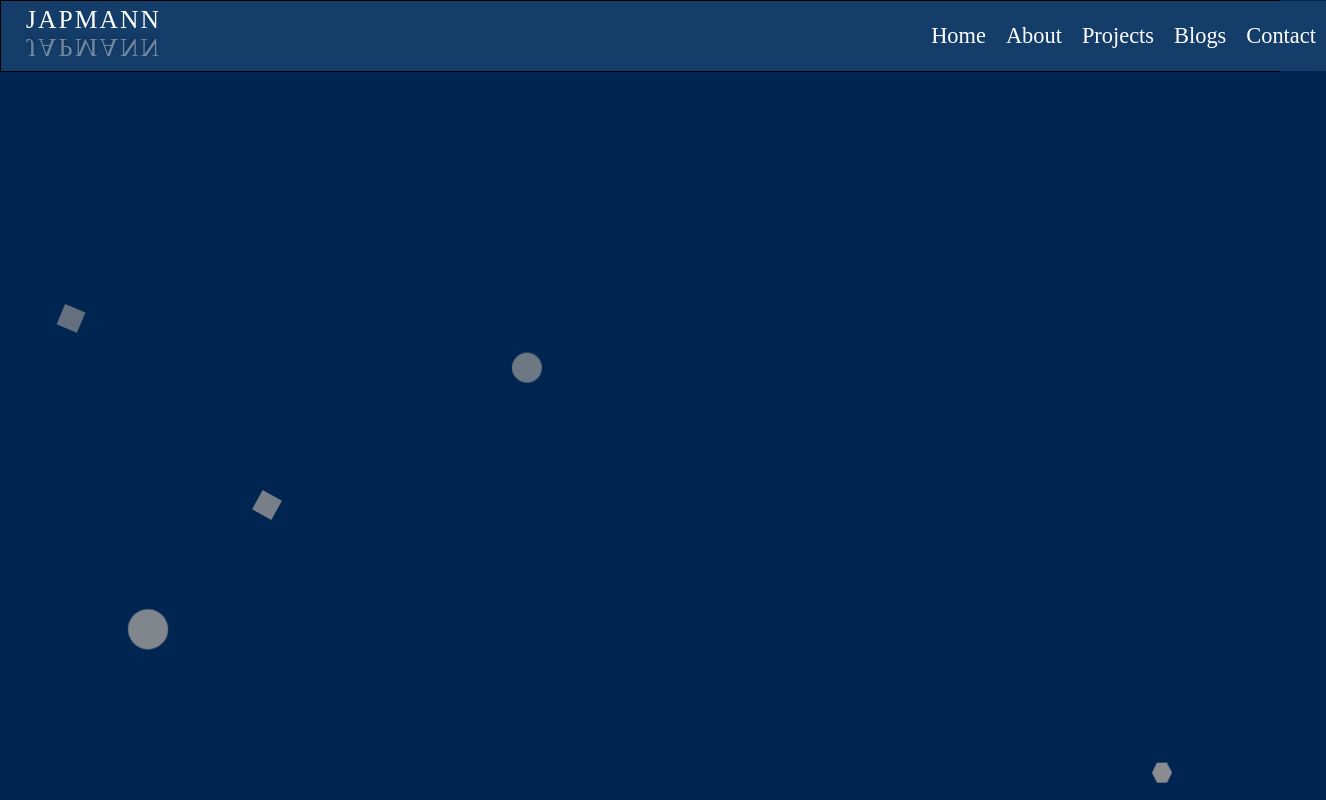
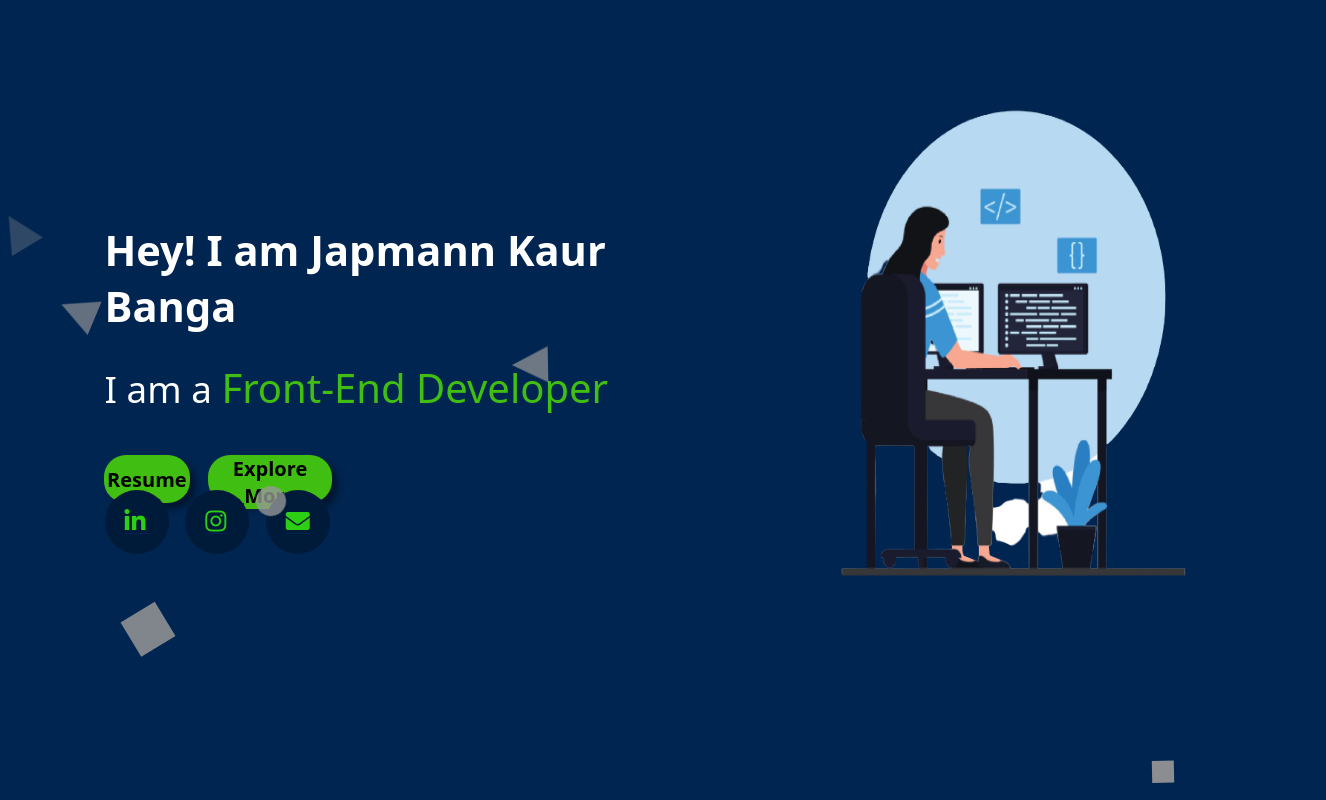
Before and after one commit to JapmannKaur/my-portfolio, a React (Vite) app: page / in a window 1280 px wide. Shown: the whole page, 1326 px wide, since content can reach past the window. Built offline with nearby package versions, Linux system fonts and the light colour scheme.

Commit message:
Pagechanges

```diff
--- a/index.html
+++ b/index.html
@@ -3,6 +3,13 @@
   <head>
     <meta charset="UTF-8" />
     <link rel="icon" type="image/svg+xml" href="/vite.svg" />
+    <link
+        rel="stylesheet"
+        href="https://cdnjs.cloudflare.com/ajax/libs/font-awesome/5.12.0/css/all.min.css"
+        integrity="sha512-c93ifPoTvMdEJH/rKIcBx//AL1znq9+4/RmMGafI/vnTFe/dKwnn1uoeszE2zJBQTS1Ck5CqSBE+34ng2PthJg=="
+        crossorigin="anonymous"
+        referrerpolicy="no-referrer"
+      />
     <meta name="viewport" content="width=device-width, initial-scale=1.0" />
     <title>Vite + React</title>
   </head>
--- a/src/components/Background.jsx
+++ b/src/components/Background.jsx
@@ -5,16 +5,17 @@ const Background = () => {
   return (
     <>
     <div className="wrapper">
+      <span className='tri'></span>
       <span className='square'></span>
       <span className='circle'></span>
       <span className='square'></span>
-      <span className='hexa'></span>
+      <span className='tri'></span>
       <span className='circle'></span>
       <span className='circle'></span>
-      <span className='hexa'></span>
+      <span className='tri'></span>
       <span className='circle'></span>
       <span className='square'></span>
-      <span className='hexa'></span>
+      <span className='tri'></span>
     </div>
     {/* <div className="banner">
       <div className="content">
--- /dev/null
+++ b/src/components/TypingAnimation.jsx
@@ -0,0 +1,57 @@
+import React, { useState, useEffect } from 'react';
+import {Link} from 'react-router-dom'
+const TypingAnimation = () => {
+  const titles = ["CS Student", "Front-End Developer", "UX/UI Designer", "Coding Enthusiast"];
+  const [currentIndex, setCurrentIndex] = useState(0);
+  const [hovered, setHovered] = useState(false);
+  const [value, setValue] = useState('');
+
+  useEffect(() => {
+    let intervalId;
+
+    if (hovered) {
+      setValue(titles[currentIndex]);
+    } else {
+      intervalId = setInterval(() => {
+        const currentTitle = titles[currentIndex];
+        setValue(currentTitle.substring(0, value.length + 1));
+        if (value === currentTitle) {
+          clearInterval(intervalId);
+          setTimeout(() => {
+            setValue('');
+            setCurrentIndex((currentIndex + 1) % titles.length);
+          }, 2000);
+        }
+      }, 100);
+    }
+
+    return () => clearInterval(intervalId);
+  }, [currentIndex, hovered, value, titles]);
+
+  const handleMouseEnter = () => {
+    setHovered(true);
+  };
+
+  const handleMouseLeave = () => {
+    setHovered(false);
+  };
+
+  return (
+    <div>
+      <h2>Hey! I am Japmann Kaur Banga</h2>
+      <p>I am a <span
+        className="typing"
+        onMouseEnter={handleMouseEnter}
+        onMouseLeave={handleMouseLeave}
+      >
+        {value}
+      </span></p>
+      <div className='btn'>
+        <button className='btn1'><span className='txt1'>Resume</span></button>
+        <button className='btn2'><Link to='/about'>Explore More</Link></button>
+      </div>
+    </div>
+  );
+};
+
+export default TypingAnimation;
--- a/src/css/Background.css
+++ b/src/css/Background.css
@@ -14,16 +14,17 @@ body {
 	animation: animate 6s linear infinite;
 }
 
-.wrapper .hexa {
-    position: fixed;
-    bottom: -180px;
-    height: 20px;
-    width: 20px;
-    z-index: 999;
-    background-color: #999898;
-    clip-path: polygon(50% 0%, 100% 25%, 100% 75%, 50% 100%, 0% 75%, 0% 25%);
-    /* box-shadow: 0 0 50px #0072ff, 0 0 100px #0072ff, 0 0 150px #0072ff, 0 0 200px #0072ff; */
-    animation: animate 6s linear infinite;
+.wrapper .tri {
+	background-color: transparent;
+	position: fixed;
+	bottom: -180px;
+	height: 0;
+	width: 0;
+	z-index: 999;
+	border-left: 18px solid transparent;
+	border-right: 18px solid transparent;
+	border-bottom: 36px solid #999898;
+	animation: animate 6s linear infinite;
   }
 
 
--- /dev/null
+++ b/src/css/Home.css
@@ -0,0 +1,127 @@
+:root{
+    --green: #40BE11;
+}
+
+.main-main{
+    overflow: hidden;
+}
+
+.main{
+    display: flex;
+    width: 100%;
+    height: 60vh;
+    justify-content: space-around;
+    margin-top: 8%;
+}
+
+.left-main{
+    display: flex;
+    flex-direction: column;
+    width: 55%;
+    height: 60vh;
+}
+
+.left{
+    width: 100%;
+    height: 60vh;
+}
+
+.bottom{
+    width: 100%;
+    height: 9.5vh;
+    display: flex;
+    column-gap: 1.3vw;
+    align-items: center;
+    margin-left: 80px;
+}
+
+.right{
+    width: 35%;
+    height: 60vh;
+    margin-right: 30px;
+}
+
+h2{
+    margin-top: 120px;
+    margin-left: 80px;
+    color: white;
+    font-size: 2.6rem;
+    font-family: system-ui, -apple-system, BlinkMacSystemFont, 'Segoe UI', Roboto, Oxygen, Ubuntu, Cantarell, 'Open Sans', 'Helvetica Neue', sans-serif;
+}
+
+p{
+    color: white;
+    font-size: 2.3rem;
+    font-family: system-ui, -apple-system, BlinkMacSystemFont, 'Segoe UI', Roboto, Oxygen, Ubuntu, Cantarell, 'Open Sans', 'Helvetica Neue', sans-serif;
+    margin-top: 26px;
+    margin-left: 80px;
+}
+
+.typing{
+    color: var(--green);
+    font-family: system-ui, -apple-system, BlinkMacSystemFont, 'Segoe UI', Roboto, Oxygen, Ubuntu, Cantarell, 'Open Sans', 'Helvetica Neue', sans-serif;
+    font-size: 2.5rem;
+    font-weight: 500;
+}
+
+.btn{
+    width: 35%;
+    display: flex;
+    justify-content: space-around;
+    margin-left: 70px;
+    margin-top: 40px;
+    height: 6vh;
+}
+
+.btn1{
+    width: 35%;
+}
+
+.btn2{
+    width: 50%;
+}
+
+.btn1, .btn2{
+    background-color: var(--green);
+    box-shadow: 6px 6px 6px rgba(0, 0, 0, 0.4);
+    border-radius: 22px;
+    border: none;
+}
+
+.txt1{
+    background-color: var(--green);
+    font-size: 1.25rem;
+    font-weight: 700;
+    font-family: system-ui, -apple-system, BlinkMacSystemFont, 'Segoe UI', Roboto, Oxygen, Ubuntu, Cantarell, 'Open Sans', 'Helvetica Neue', sans-serif;
+}
+
+.btn a{
+    background-color: var(--green);
+    text-decoration: none;
+    font-size: 1.25rem;
+    font-weight: 700;
+    font-family: system-ui, -apple-system, BlinkMacSystemFont, 'Segoe UI', Roboto, Oxygen, Ubuntu, Cantarell, 'Open Sans', 'Helvetica Neue', sans-serif;
+    color: black;
+}
+
+.right img{
+    width: 80%;
+    height: 100%;
+    margin-top: 0px;
+    margin-left: 50px;
+}
+
+.my-social{
+    height: 8vh;
+    width: 8vh;
+    display: flex;
+    align-items: center;
+    justify-content: center;
+    border-radius: 50%;
+    background-color: #001b39;
+    margin-top: -7vh;
+}
+
+.my-social a {
+    text-decoration: none;
+}
--- /dev/null
+++ b/src/data.jsx
@@ -0,0 +1,5 @@
+export const socialLinks = [
+    {id:1,href: 'https://www.linkedin.com/in/japmann-kaur-banga-43962b1bb/',icon:'fab fa-linkedin-in'},
+    {id:2,href: 'https://www.instagram.com/japmann3003/',icon:'fab fa-instagram'},
+    {id:3,href: 'mailto:kaurbanga30@yahoo.com',icon:'fa fa-envelope'},
+];
--- a/src/pages/Home.jsx
+++ b/src/pages/Home.jsx
@@ -1,13 +1,34 @@
 import {Link} from 'react-router-dom'
-import Navbar from '../components/Navbar'
 import Background from '../components/Background'
+import TypingAnimation from '../components/TypingAnimation'
+import '../css/Home.css'
+import icon from '../images/icon.png'
+import { socialLinks } from '../data'
 
 const Home = () => {
   return (
-    <div>
-      <Navbar/>
+    <div className='main-main'>
       <Background/>
-      <h1>  </h1>
+      <div className='main'>
+        <div className='left-main'>
+          <div className='left'>
+            <TypingAnimation/>
+          </div>
+          <div className='bottom'>
+            {socialLinks.map((social) =>{
+              const {id,href,icon} = social;
+              return(
+                <div className='my-social' key={id}>
+                  <a href={href} target="_blank" className='footertext'><i className={icon} style={{ fontSize: '24px', width: '24px', height: '24px', color:'#2dcf14', backgroundColor:'#001b39' }}></i></a>
+                </div>
+              )
+            })}
+          </div>
+        </div>
+        <div className='right'>
+          <img src = {icon}/>
+        </div>
+      </div>
     </div>
   )
 }
```
Also changed, not shown: src/images/icon.jpg (added), src/images/icon.png (added).
